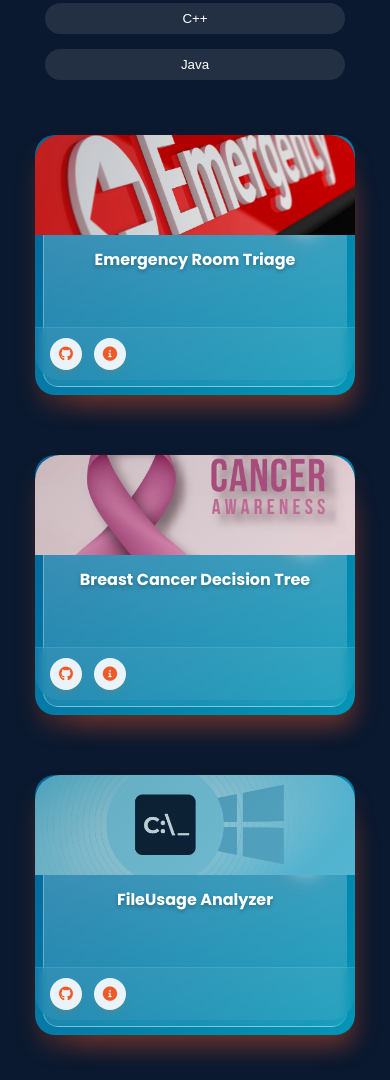
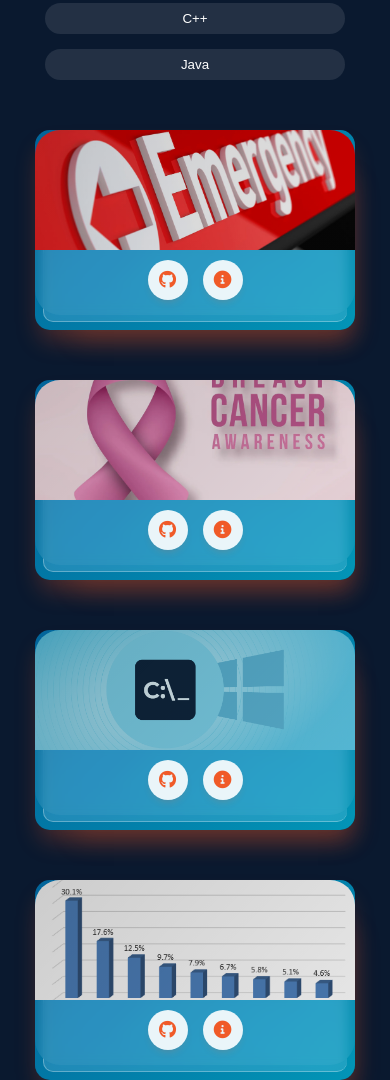
Before and after one commit to Youssefrajeh/My_Website, a plain HTML site: page index.html in a window 390 px wide. Shown: the part 6298-7378 px from the top of the page. Drawn offline with nearby package versions, Linux system fonts and the light colour scheme.

Commit message:
Add files via upload

```diff
--- a/styles.css
+++ b/styles.css
@@ -1405,71 +1405,78 @@ a.logo:active {
 
   .project-card {
     width: 100%;
-    margin: 15px auto;
-    height: 280px;
-    perspective: 800px;
+    margin: 10px auto;
+    height: 220px;
+    perspective: 600px;
   }
 
   .project-grid {
-    grid-template-columns: repeat(auto-fit, minmax(280px, 1fr));
-    gap: 20px;
-    padding: 0 15px;
+    grid-template-columns: repeat(auto-fit, minmax(250px, 1fr));
+    gap: 15px;
+    padding: 0 10px;
   }
 
   .project-card-inner {
-    border-radius: 20px;
+    border-radius: 15px;
   }
 
   .project-glass {
-    border-radius: 15px;
-    border-top-right-radius: 40%;
+    border-radius: 10px;
+    border-top-right-radius: 30%;
+    background: rgba(255, 255, 255, 0.12);
+    backdrop-filter: blur(15px) saturate(120%);
+    -webkit-backdrop-filter: blur(15px) saturate(120%);
   }
 
   .project-content {
-    padding: 12px 15px 0px 15px;
+    padding: 8px 12px 0px 12px;
   }
 
   .project-image {
-    height: 120px;
+    height: 90px;
   }
 
   .project-content h3 {
-    font-size: 1.1rem;
+    display: none;
   }
 
   .project-content p {
-    font-size: 0.9rem;
+    display: none;
+  }
+
+  .project-content {
+    padding: 0;
   }
 
   .project-logo .circle1 {
-    width: 100px;
+    width: 80px;
   }
 
   .project-logo .circle2 {
-    width: 80px;
-    top: 18px;
-    right: 18px;
+    width: 65px;
+    top: 12px;
+    right: 12px;
   }
 
   .project-logo .circle3 {
-    width: 60px;
+    width: 50px;
+    top: 20px;
+    right: 20px;
+  }
+
+  .project-logo .circle4 {
+    width: 35px;
     top: 28px;
     right: 28px;
   }
 
-  .project-logo .circle4 {
-    width: 40px;
-    top: 38px;
-    right: 38px;
-  }
-
   .project-logo .circle4 .project-icon {
-    width: 20px;
-    height: 20px;
+    width: 18px;
+    height: 18px;
   }
 
   .project-bottom {
-    padding: 15px 20px;
+    padding: 10px 15px;
   }
 
   .project-tech {
@@ -1654,16 +1661,17 @@ a.logo:active {
   }
 
   .project-card {
-    height: 260px;
+    height: 200px;
     perspective: 700px;
   }
 
   .project-content {
-    padding: 10px 12px 0px 12px;
+    display: none;
   }
 
   .project-image {
-    height: 100px;
+    height: 120px;
+    border-radius: 10px 10px 0 0;
   }
 
   .project-logo .circle1 {
@@ -1694,18 +1702,28 @@ a.logo:active {
   }
 
   .project-bottom {
-    padding: 10px 15px;
+    padding: 15px;
+    justify-content: center;
+    margin-top: auto;
+  }
+
+  .project-tech {
+    display: none;
   }
 
   .project-tech span {
-    font-size: 0.7rem;
-    padding: 2px 5px;
+    display: none;
   }
 
   .project-link {
-    width: 32px;
-    height: 32px;
-    font-size: 0.9rem;
+    width: 40px;
+    height: 40px;
+    font-size: 1.1rem;
+  }
+
+  .project-links {
+    gap: 15px;
+    justify-content: center;
   }
 
   .project-grid {
```
